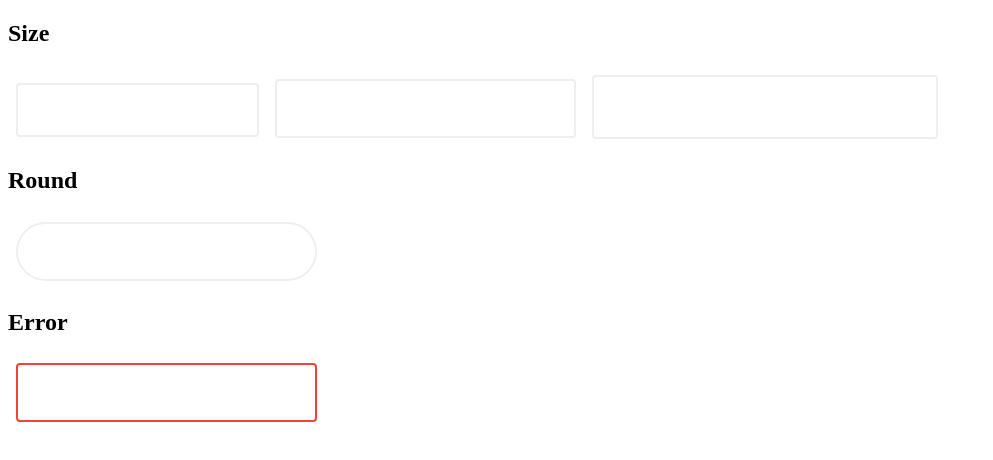
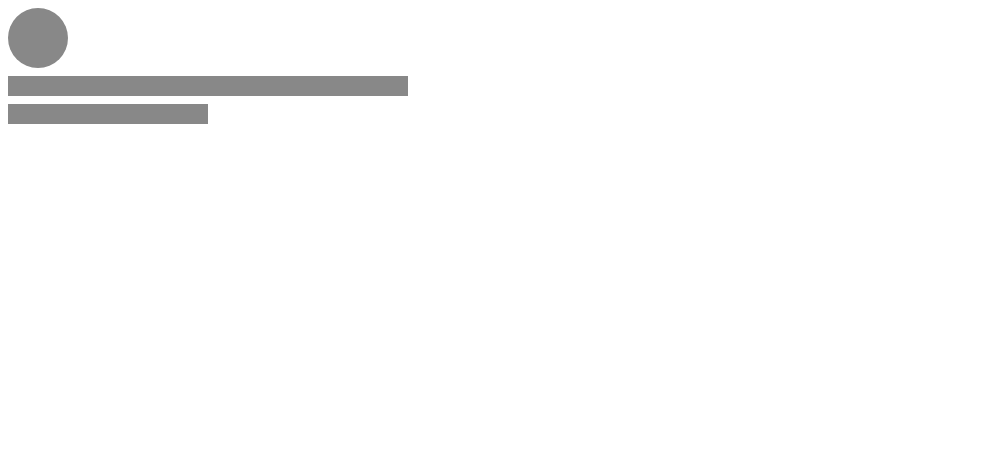
Before and after one commit to pseudoureka/styledComponents, a React (Create React App) app: page / in a window 1280 px wide. Shown: the top 460 px of the page, without its empty margins (0-993 px from the left). Built offline with nearby package versions, Linux system fonts and the light colour scheme.

Commit message:
styled components로 animation 코드 작성 방법

```diff
--- /dev/null
+++ b/src/App.css
@@ -0,0 +1,29 @@
+@keyframes placeholder-glow {
+  50% {
+    opacity: 0.2;
+  }
+}
+
+.placeholder {
+  animation: placeholder-glow 2s ease-in-out infinite;
+}
+
+.placeholder-item {
+  background-color: #888888;
+  height: 20px;
+  margin: 8px 0;
+}
+
+.a {
+  width: 60px;
+  height: 60px;
+  border-radius: 50%;
+}
+
+.b {
+  width: 400px;
+}
+
+.c {
+  width: 200px;
+}
--- a/src/App.js
+++ b/src/App.js
@@ -1,24 +1,30 @@
 import styled from "styled-components";
-import Input from "./Input";
+import "./App.css";
+import Placeholder, { PlaceholderItem } from "./Placeholder";
 
-const Container = styled.div`
-  ${Input} {
-    margin: 8px;
-  }
+const A = styled(PlaceholderItem)`
+  width: 60px;
+  height: 60px;
+  border-radius: 50%;
+`;
+
+const B = styled(PlaceholderItem)`
+  width: 400px;
+`;
+
+const C = styled(PlaceholderItem)`
+  width: 200px;
 `;
 
 function App() {
   return (
-    <Container>
-      <h2>Size</h2>
-      <Input size="small" />
-      <Input size="medium" />
-      <Input size="large" />
-      <h2>Round</h2>
-      <Input round />
-      <h2>Error</h2>
-      <Input error />
-    </Container>
+    <div>
+      <Placeholder>
+        <A />
+        <B />
+        <C />
+      </Placeholder>
+    </div>
   );
 }
 
--- a/src/Input.js
+++ /dev/null
@@ -1,21 +0,0 @@
-import styled from "styled-components";
-
-const SIZES = {
-  large: 24,
-  medium: 20,
-  small: 16,
-};
-
-const Input = styled.input`
-  font-size: ${({ size }) => SIZES[size] ?? SIZES["medium"]}px;
-  border: 2px solid ${({ error }) => (error ? `#f44336` : `#eeeeee`)};
-  border-radius: ${({ round }) => (round ? `9999px` : `4px`)};
-  outline: none;
-  padding: 16px;
-
-  &:focus {
-    border-color: ${({ error }) => (error ? `#f44336` : `#7760b4`)};
-  }
-`;
-
-export default Input;
--- /dev/null
+++ b/src/Placeholder.js
@@ -0,0 +1,19 @@
+import styled, { keyframes } from "styled-components";
+
+const placeholderGlow = keyframes`
+  50% {
+    opacity: 0.2;
+  }
+`;
+
+export const PlaceholderItem = styled.div`
+  background-color: #888888;
+  height: 20px;
+  margin: 8px 0;
+`;
+
+const Placeholder = styled.div`
+  animation: ${placeholderGlow} 2s ease-in-out infinite;
+`;
+
+export default Placeholder;
```
